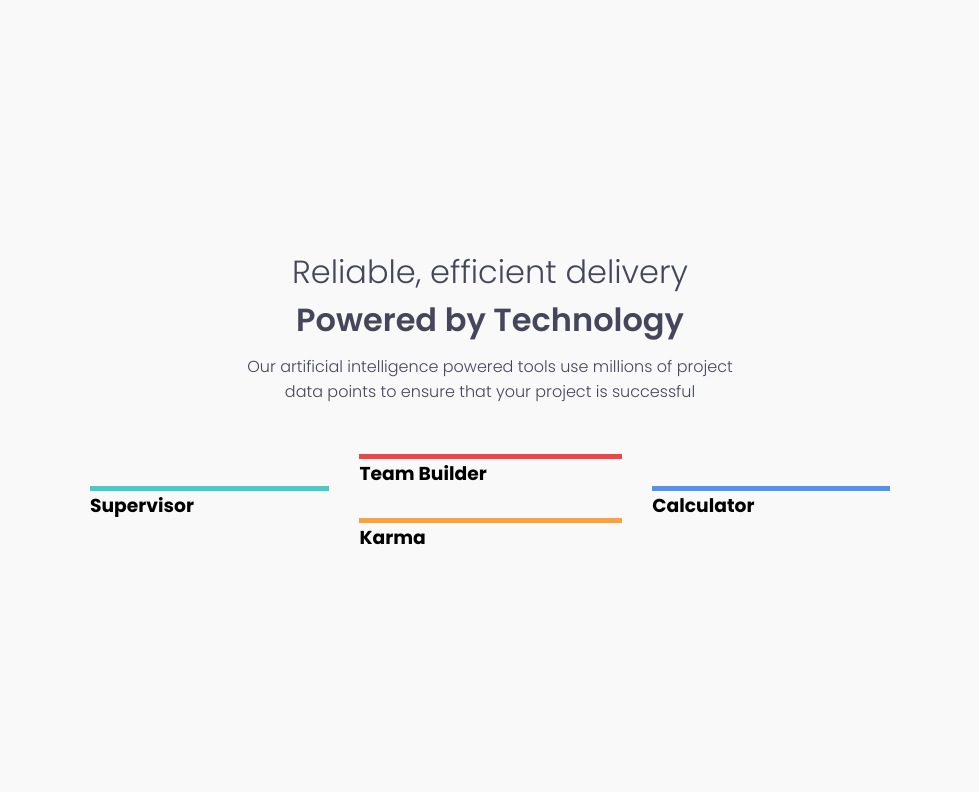
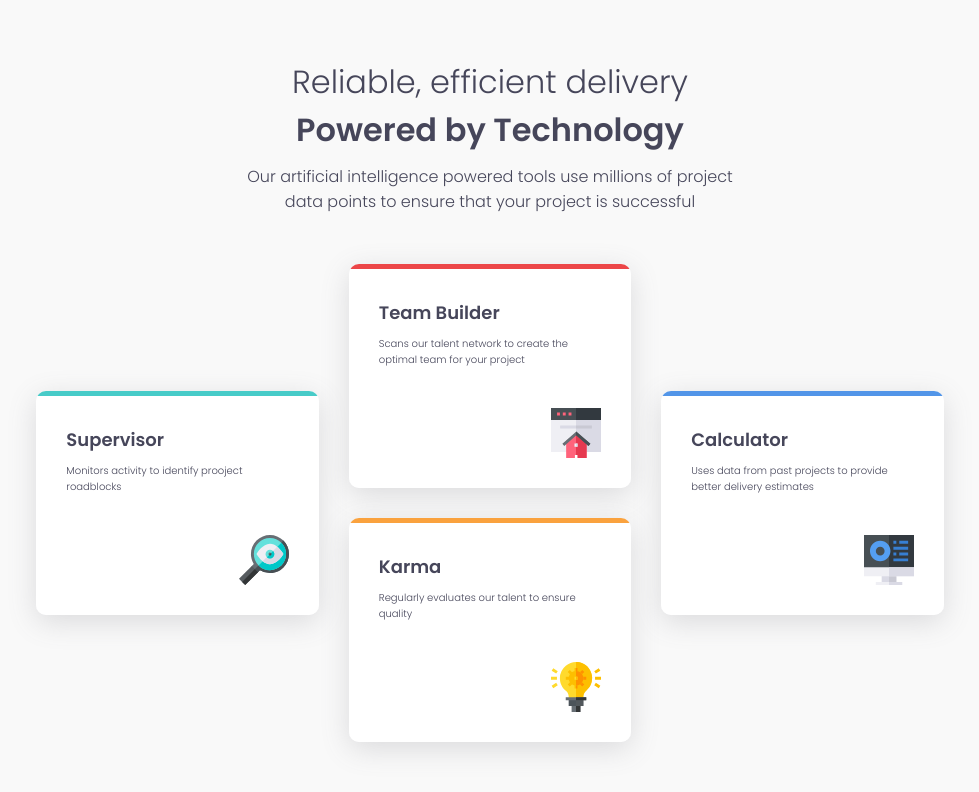
Before and after one commit to sparklaunch/Four-Card-Feature-Section, a Next.js app: page / in a window 1280 px wide. Shown: the top 792 px of the page, without its empty margins (150-1129 px from the left). Built offline with nearby package versions, Linux system fonts and the light colour scheme.

Commit message:
섹션 스타일 개선 및 이미지 컴포넌트 추가

```diff
--- a/src/app/Home.module.css
+++ b/src/app/Home.module.css
@@ -41,6 +41,6 @@
 		"supervisor team-builder calculator"
 		"supervisor karma calculator"
 		". karma .";
-	width: 160%;
+	width: 80%;
 	gap: 30px;
 }
--- a/src/shared/ui/Section.module.css
+++ b/src/shared/ui/Section.module.css
@@ -1,9 +1,37 @@
 .section {
-	border-radius: 20px;
+	border-radius: 10px;
 	display: flex;
 	flex-direction: column;
+	overflow: hidden;
+	box-shadow: rgba(100, 100, 111, 0.2) 0px 7px 29px 0px;
 }
 
 .stripe {
 	height: 5px;
 }
+
+.body {
+	padding: 30px;
+	background-color: white;
+	display: flex;
+	flex-direction: column;
+	gap: 10px;
+}
+
+.title {
+	color: var(--color-text);
+	font-weight: 600;
+	font-size: 18px;
+}
+
+.content {
+	color: var(--color-text);
+	font-size: 10px;
+	font-weight: 300;
+}
+
+.icon {
+	object-fit: contain;
+	align-self: flex-end;
+	margin-top: 30px;
+}
--- a/src/shared/ui/Section.tsx
+++ b/src/shared/ui/Section.tsx
@@ -1,4 +1,5 @@
 import SectionType from "@/src/domain/sections/SectionType";
+import Image from "next/image";
 import styles from "./Section.module.css";
 
 export default function Section({ section }: { section: SectionType }) {
@@ -16,8 +17,16 @@ export default function Section({ section }: { section: SectionType }) {
 					backgroundColor: `var(--color-${color})`
 				}}
 			/>
-			<div>
-				<h3>{title}</h3>
+			<div className={styles.body}>
+				<h3 className={styles.title}>{title}</h3>
+				<p className={styles.content}>{content}</p>
+				<Image
+					src={`/assets/images/${icon}`}
+					alt=""
+					width={50}
+					height={50}
+					className={styles.icon}
+				/>
 			</div>
 		</section>
 	);
```
